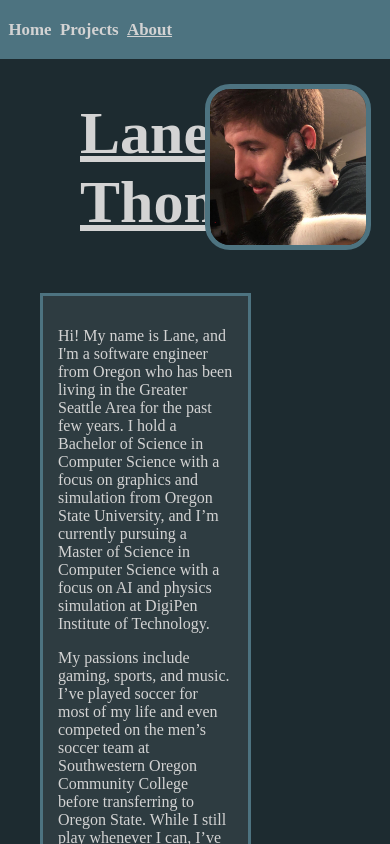
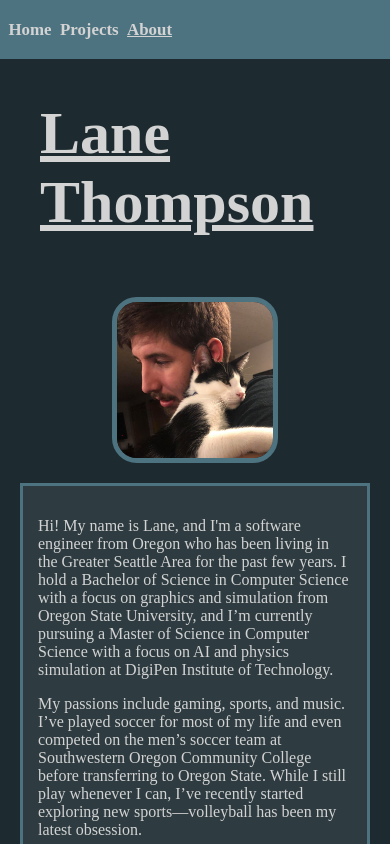
Before and after one commit to thomlane/thomlane.github.io, a React (Create React App) app: page / in a window 390 px wide. Both pictures are taken after a click on the link "About". Shown: the top 844 px of the page. Built offline with nearby package versions, Linux system fonts and the light colour scheme.

Commit message:
About seems good

```diff
--- a/src/App.jsx
+++ b/src/App.jsx
@@ -157,9 +157,9 @@ function AboutMePage() {
         src="images\me.jpg"
         alt="Quill and I"
       />
-      <p className="about-text">
+      <div className="about-text">
         <MarkdownRenderer />
-      </p>
+      </div>
     </div>
   );
 }
--- a/src/css/about.css
+++ b/src/css/about.css
@@ -1,13 +1,12 @@
-
 /* about page */
 .about-container {
     min-height: 93vh;
     display: flex;
     /* height: auto; */
+    flex-direction: column;
     align-items: flex-start;
     justify-content: flex-start;
-    flex-direction: column;
-    padding-left: 40px;
+    /* padding-left: 40px; */
 }
 
 .about-name {
@@ -20,7 +19,7 @@
     max-width: 40vmin;
     border: 5px solid #4d7380;
     border-radius: 15%;
-    position:fixed;
+    position: fixed;
     top: 10vh;
     right: 5vw;
 }
@@ -31,4 +30,20 @@
     background-color: #2e3c41;
     border: 3px solid #4d7380;
     padding: 15px;
+    margin-inline: 20px;
 }
+
+/* Add media queries to adjust the image position on smaller screens */
+@media (max-width: 768px) {
+    .about-image {
+        position: static;
+        margin-inline: 20px auto;
+        margin: 20px auto;
+        display: block;
+    }
+
+    .about-text {
+        max-width: 90%;
+        /* margin-inline: 20px; */
+    }
+}
```
Lines whose indentation alone changed are shown as unchanged.
